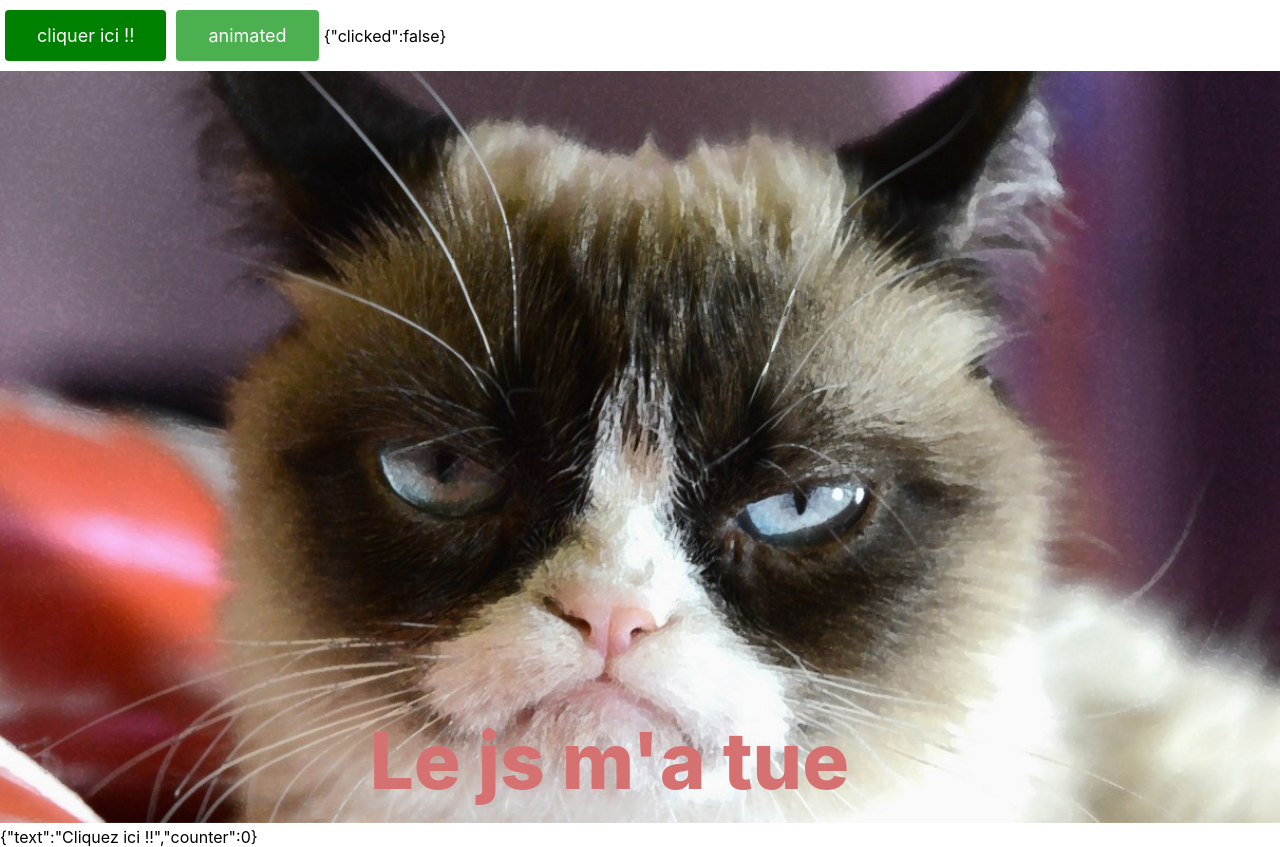
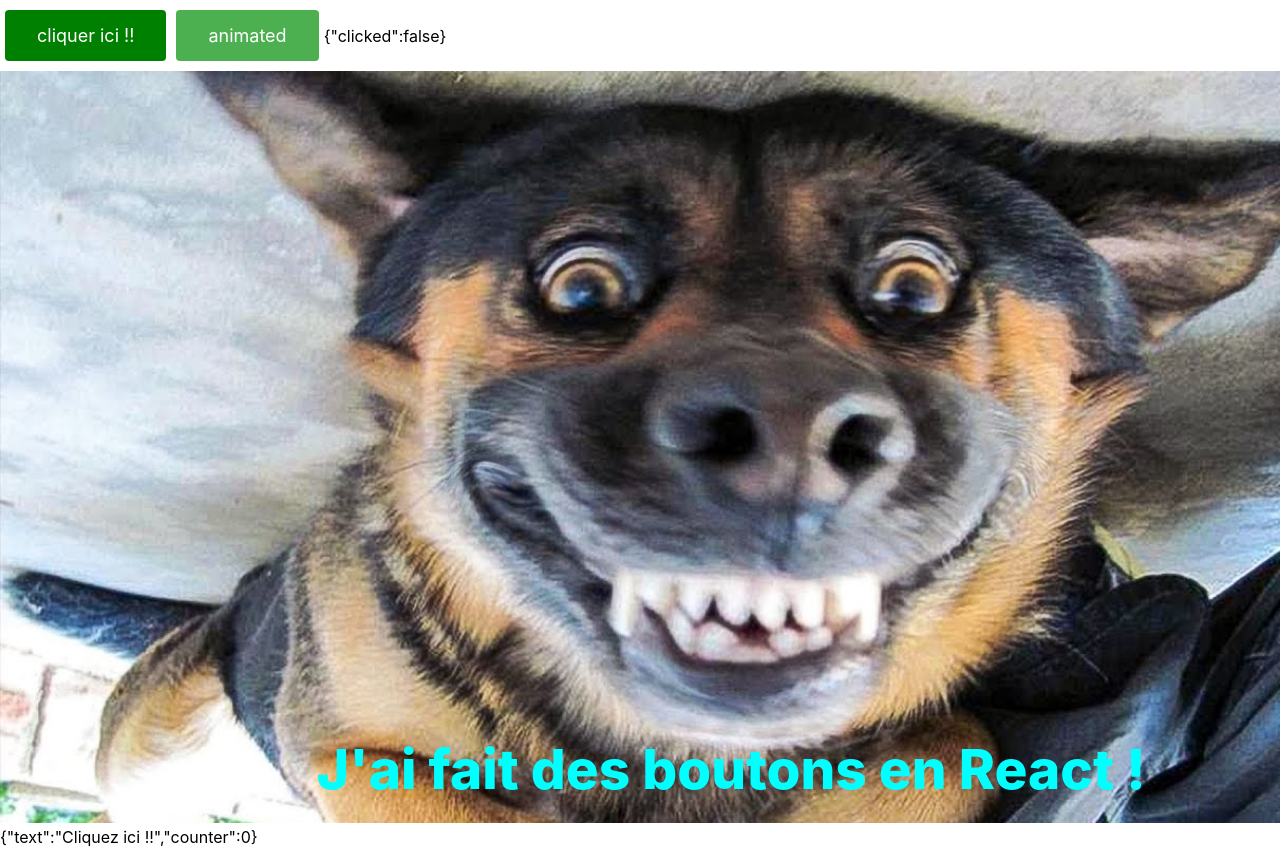
Before and after one commit to sideflow/React-formation, a React (Create React App) app in the folder app/: page / in a window 1280 px wide. Built offline with nearby package versions, Linux system fonts and the light colour scheme.

Commit message:
SVG props

```diff
--- a/app/src/App/components/MemeSVGViewer/MemeSVGViewer.js
+++ b/app/src/App/components/MemeSVGViewer/MemeSVGViewer.js
@@ -23,11 +23,11 @@ MemeSVGViewer.propTypes = {
 MemeSVGViewer.defaultProps = {
   meme: {
     titre:"React is easy",
-    text:"Le js m'a tue",
-    x:350,
+    text:"J'ai fait des boutons en React !",
+    x:300,
     y:680,
-    color:"#d67171",
-    fontSize:"74",
+    color:"cyan",
+    fontSize:"52",
     imageId:"2",
     fontWeight:"800",
     underline:true,
@@ -37,7 +37,7 @@ MemeSVGViewer.defaultProps = {
     id:24,
     image: {
         id:2,
-        url:"cat.jpg",
+        url:"dog.jpg",
         w:1212,
         h:712
       }
```
